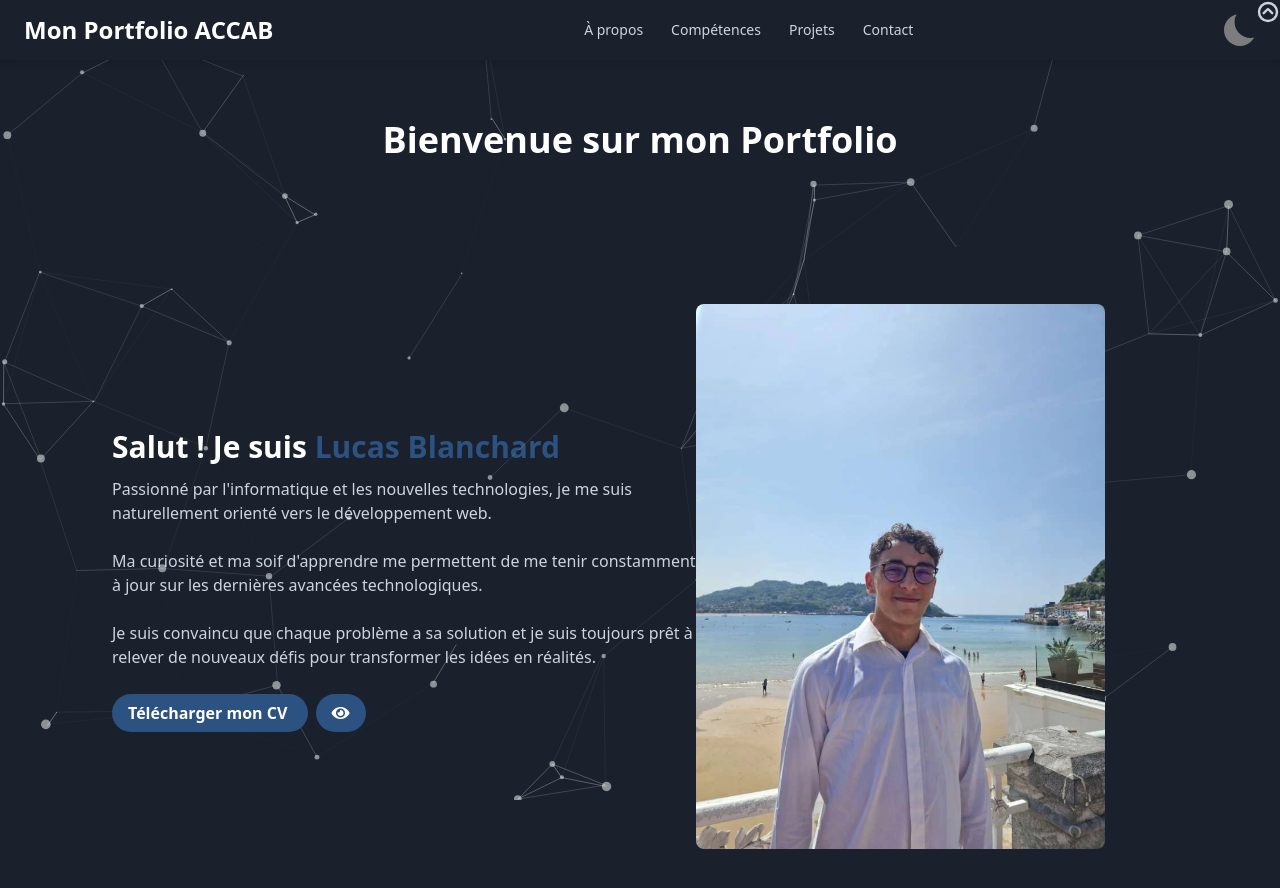
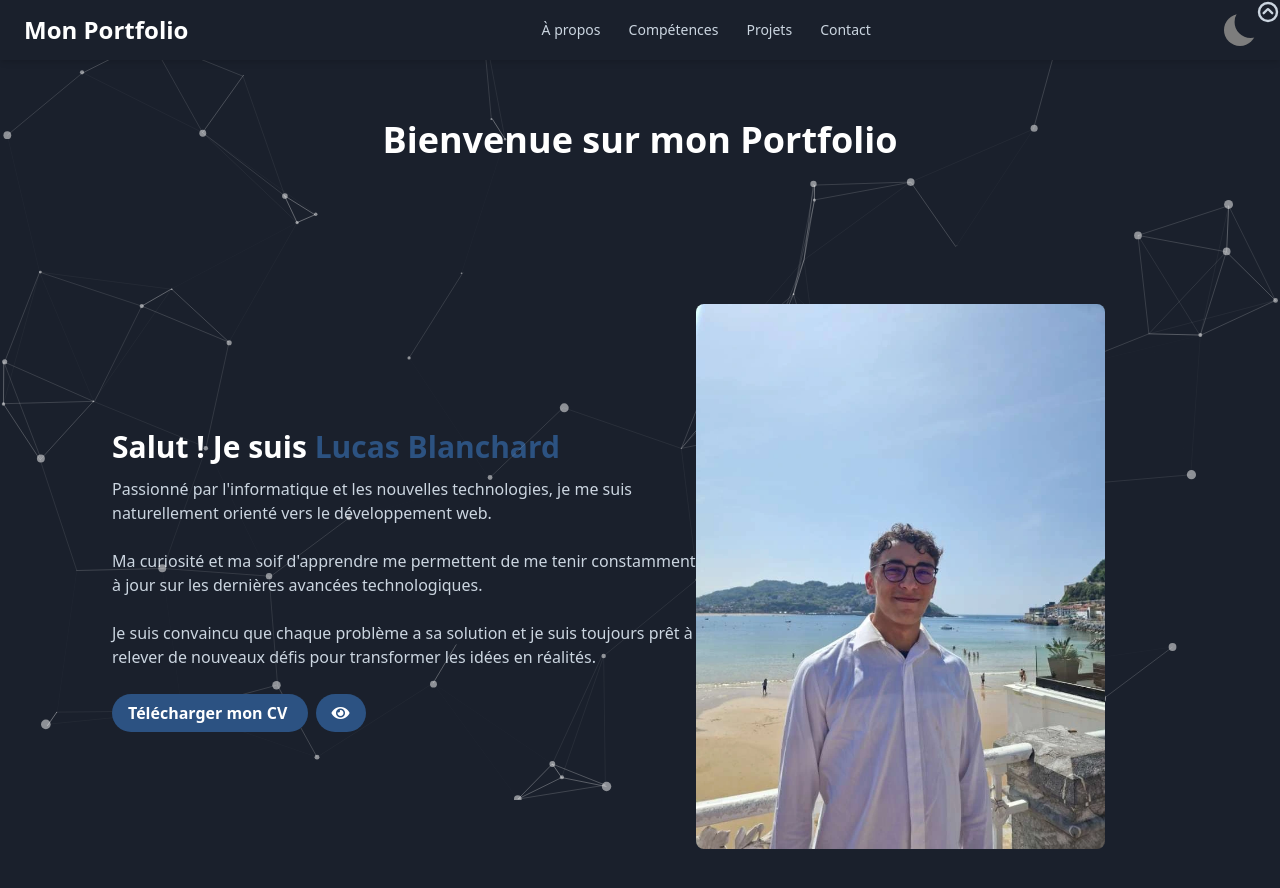
Before and after one commit to usernamap/portfolio, a plain HTML site: page index.html in a window 1280 px wide. Shown: the top 888 px of the page. Drawn offline with nearby package versions, Linux system fonts and the light colour scheme.

Commit message:
remove test title

```diff
--- a/index.html
+++ b/index.html
@@ -50,7 +50,7 @@
         x-transition:leave-start="opacity-100 transform scale-100"
         x-transition:leave-end="opacity-0 transform scale-90">
         <div class="flex justify-between items-center">
-            <a href="/" class="nav--title text-white text-xl font-bold md:text-2xl hover:text-gray-300 no-select">Mon Portfolio ACCAB</a>
+            <a href="/" class="nav--title text-white text-xl font-bold md:text-2xl hover:text-gray-300 no-select">Mon Portfolio</a>
             <div class="md:hidden" x-data="{ open: false }">
                 <button @click="open = !open" class="text-gray-200 hover:text-gray-400 focus:outline-none focus:text-gray-400">
                     <svg viewBox="0 0 24 24" fill="currentColor" class="h-6 w-6 fill-current">
```
